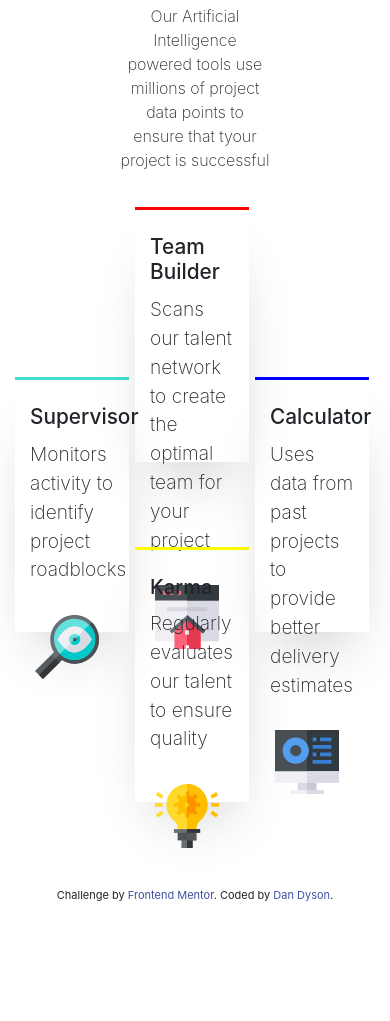
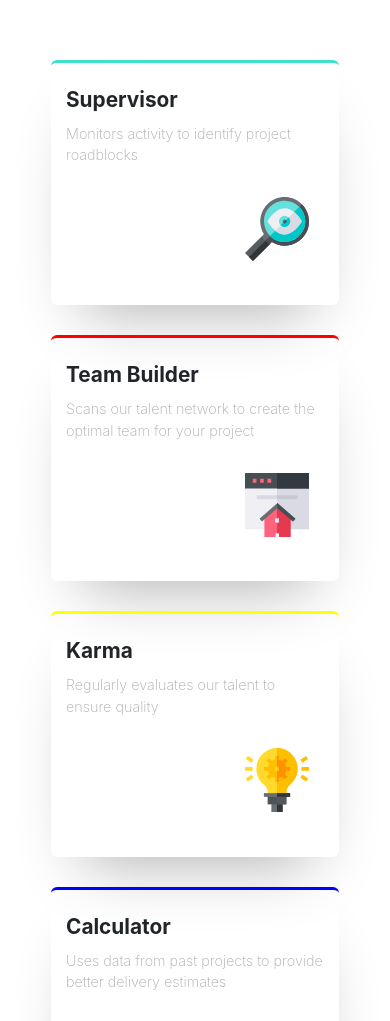
Before and after one commit to dandyson/Fourcardfeaturesection, a plain HTML site: page index.html in a window 390 px wide. Shown: the part 245-1266 px from the top of the page. Before the commit the page ends 1165 px from the top, so only its background shows below. Drawn offline with nearby package versions, Linux system fonts and the light colour scheme.

Commit message:
added responsive CSS styles

```diff
--- a/css/style.css
+++ b/css/style.css
@@ -10,8 +10,12 @@ body {
   font-weight: 200;
 }
 
+#bottomText {
+  font-weight: 700;
+}
+
 #textDiv {
-  margin-top: 7.5%;
+  margin-top: 5%;
   text-align: center;
 }
 
@@ -21,6 +25,7 @@ body {
   width: 42%;
   position: relative;
   left: 29%;
+  color: #acacac;
 }
 
 /* BOXES */
@@ -38,6 +43,28 @@ body {
   -webkit-box-shadow: 2px 35px 65px -30px rgba(0, 0, 0, 0.32);
   -moz-box-shadow: 2px 35px 65px -30px rgba(0, 0, 0, 0.32);
   box-shadow: 2px 35px 65px -30px rgba(0, 0, 0, 0.32);
+  border-radius: 6px;
+}
+
+.boxes .container {
+  margin-top: 25px;
+}
+
+.boxes .container h5 {
+  font-size: 1.3em;
+  font-weight: 700;
+}
+
+.boxes .container p {
+  margin-top: 10px;
+  font-size: 1.2em;
+  font-weight: 200;
+  color: #acacac;
+}
+
+.boxes .container img {
+  margin: 15px;
+  float: right;
 }
 
 /* Supervisor box */
@@ -46,26 +73,7 @@ body {
   grid-column-start: 1;
   grid-row-start: 3;
   grid-row-end: 6;
-  border-top: 3px solid turquoise;
-}
-
-#boxLeft .container {
-  margin-top: 25px;
-}
-
-#boxLeft .container h5 {
-  font-size: 1.3em;
-}
-
-#boxLeft .container p {
-  margin-top: 10px;
-  font-size: 1.2em;
-  font-weight: 200;
-}
-
-#boxLeft .container img {
-  margin: 15px;
-  float: right;
+  border-top: 4px solid #70dad8;
 }
 
 /*Team Builder Box*/
@@ -74,78 +82,26 @@ body {
   grid-column-start: 2;
   grid-row-start: 1;
   grid-row-end: 4;
-  border-top: 3px solid red;
-}
-
-#boxCenterTop .container {
-  margin-top: 25px;
-}
-
-#boxCenterTop .container h5 {
-  font-size: 1.3em;
-}
-
-#boxCenterTop .container p {
-  margin-top: 10px;
-  font-size: 1.2em;
-  font-weight: 200;
-}
-
-#boxCenterTop .container img {
-  margin: 15px;
-  float: right;
+  border-top: 4px solid #e25858;
 }
 
 /*Karma Box*/
-
-#boxCenterBottom .container {
-  margin-top: 25px;
-}
-
-#boxCenterBottom .container p {
-  margin-top: 10px;
-  font-size: 1.2em;
-  font-weight: 200;
-}
-
-#boxCenterBottom .container img {
-  margin: 15px;
-  float: right;
-}
 
 #boxCenterBottom {
   grid-column-start: 2;
   grid-row-start: 5;
   grid-row-end: 8;
-  border-top: 3px solid yellow;
+  border-top: 4px solid #f7c27c;
 }
 
 /*Calculator Box*/
-
-#boxRight .container {
-  margin-top: 25px;
-}
-
-#boxRight .container h5 {
-  font-size: 1.3em;
-}
-
-#boxRight .container p {
-  margin-top: 10px;
-  font-size: 1.2em;
-  font-weight: 200;
-}
-
-#boxRight .container img {
-  margin: 15px;
-  float: right;
-}
 
 #boxRight {
   grid-column-start: 3;
   grid-row-start: 3;
   grid-row-end: 6;
-  border-top: 3px solid blue;
+  border-top: 4px solid #589ce8;
+  grid-area: "calculator";
 }
 
 /* FOOTER */
@@ -157,3 +113,97 @@ body {
 .attribution a {
   color: hsl(228, 45%, 44%);
 }
+
+/* MEDIA QUERIES */
+
+@media (max-width: 992px) {
+  /*TEXT AREA*/
+
+  #textDiv {
+    margin-top: 75px;
+    text-align: center;
+  }
+
+  #topText {
+    font-size: 30px;
+    margin: 2px;
+  }
+
+  #bottomText {
+    font-size: 29px;
+  }
+
+  #textDiv p {
+    font-size: 1em;
+    font-weight: 200;
+    width: 80%;
+    position: relative;
+    left: 10%;
+  }
+
+  .boxes {
+    width: 100%;
+  }
+
+  #boxContainer {
+    display: grid;
+    grid-template-columns: 80%;
+    grid-template-rows: repeat(12, 14%);
+    justify-content: space-around;
+  }
+
+  #boxLeft {
+    margin-top: 30px;
+    grid-column-start: 1;
+    grid-row-start: 1;
+    grid-row-end: 3;
+    border-top: 3px solid turquoise;
+  }
+
+  #boxLeft .container p {
+    font-size: 90%;
+  }
+
+  #boxCenterTop {
+    margin-top: 30px;
+    grid-area: "teamBuilder";
+    grid-column-start: 1;
+    grid-row-start: 3;
+    grid-row-end: 5;
+    border-top: 3px solid red;
+  }
+
+  #boxCenterTop .container p {
+    font-size: 90%;
+  }
+
+  #boxCenterBottom {
+    margin-top: 30px;
+    grid-area: "karma";
+    grid-column-start: 1;
+    grid-row-start: 5;
+    grid-row-end: 7;
+    border-top: 3px solid yellow;
+  }
+
+  #boxCenterBottom .container p {
+    font-size: 90%;
+  }
+
+  #boxRight {
+    margin-top: 30px;
+    grid-area: "caluculator";
+    grid-column-start: 1;
+    grid-row-start: 7;
+    grid-row-end: 9;
+    border-top: 3px solid blue;
+  }
+
+  #boxRight .container p {
+    font-size: 90%;
+  }
+
+  .attribution {
+    margin-top: 150px;
+  }
+}
--- a/index.html
+++ b/index.html
@@ -39,7 +39,6 @@
       <h1 id="bottomText">
         Powered by Technology
       </h1>
-
       <p>
         Our Artificial Intelligence powered tools use millions of project data
         points to ensure that tyour project is successful
@@ -53,7 +52,12 @@
         <div class="container">
           <h5>Supervisor</h5>
           <p>Monitors activity to identify project roadblocks</p>
-          <img src="./images/icon-supervisor.svg" alt="" srcset="" />
+          <img
+            src="./images/icon-supervisor.svg"
+            alt=""
+            srcset=""
+            class="boxIcons"
+          />
         </div>
       </div>
       <!--Team Builder Box-->
@@ -63,7 +67,12 @@
           <p>
             Scans our talent network to create the optimal team for your project
           </p>
-          <img src="./images/icon-team-builder.svg" alt="" srcset="" />
+          <img
+            src="./images/icon-team-builder.svg"
+            alt=""
+            srcset=""
+            class="boxIcons"
+          />
         </div>
       </div>
       <!--Karma Box-->
@@ -73,7 +82,12 @@
           <p>
             Regularly evaluates our talent to ensure quality
           </p>
-          <img src="./images/icon-karma.svg" alt="" srcset="" />
+          <img
+            src="./images/icon-karma.svg"
+            alt=""
+            srcset=""
+            class="boxIcons"
+          />
         </div>
       </div>
       <!--Calculator Box-->
@@ -83,7 +97,12 @@
           <p>
             Uses data from past projects to provide better delivery estimates
           </p>
-          <img src="./images/icon-calculator.svg" alt="" srcset="" />
+          <img
+            src="./images/icon-calculator.svg"
+            alt=""
+            srcset=""
+            class="boxIcons"
+          />
         </div>
       </div>
     </div>
```
